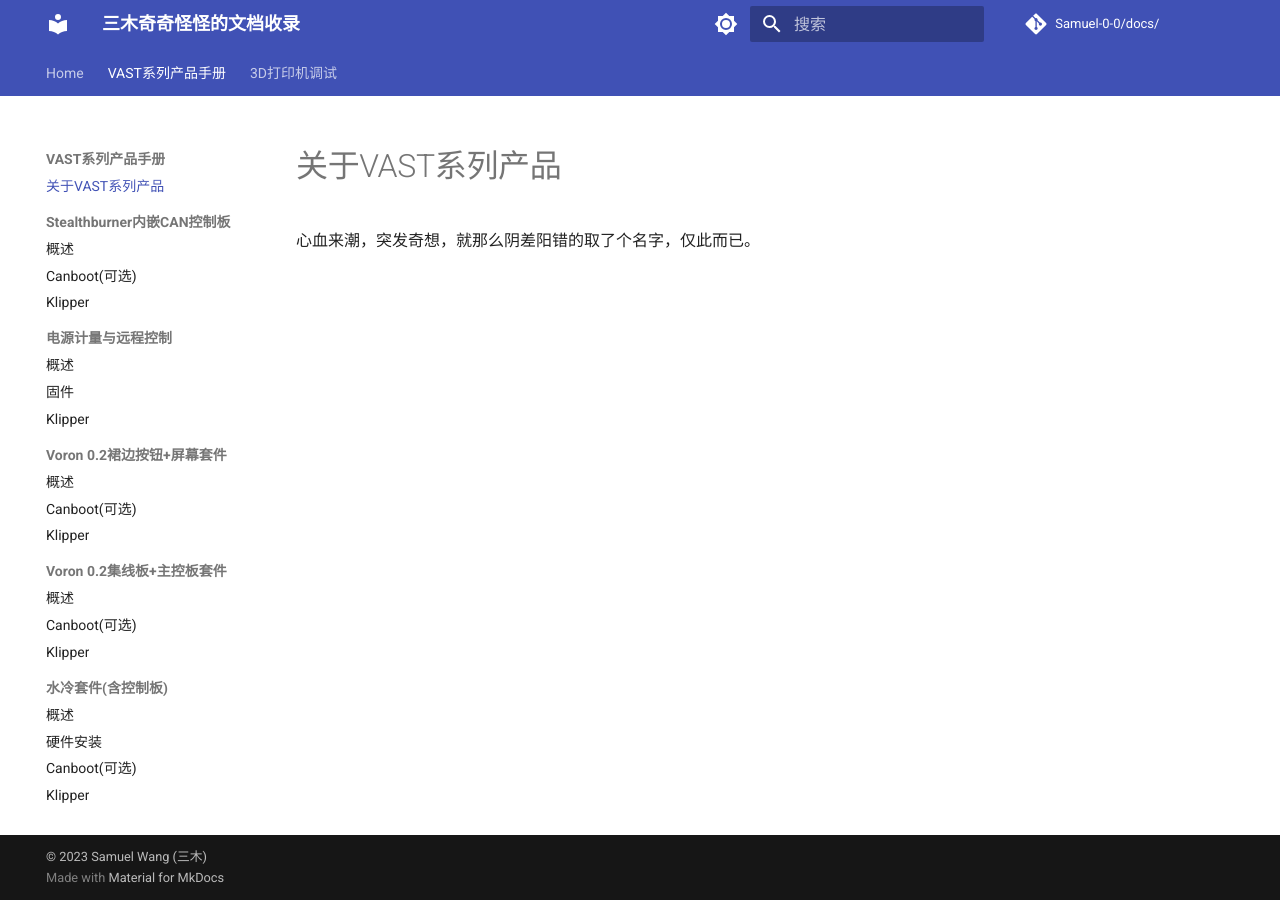
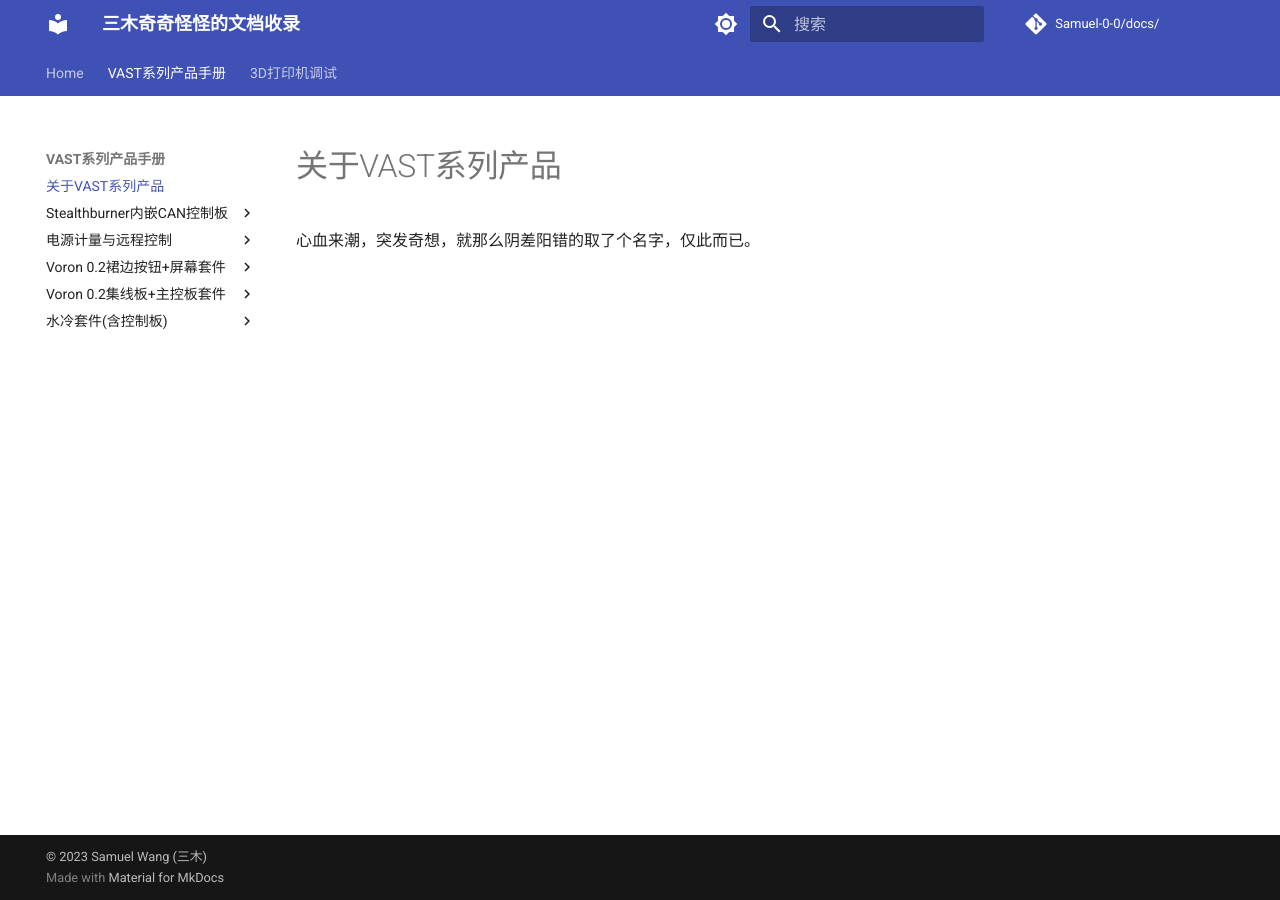
Before and after one commit to Samuel-0-0/docs, an MkDocs documentation site: the page built from docs/vast/index.md, in a window 1280 px wide. Built offline with MkDocs 1.6.1 and Material for MkDocs 9.7.7, drawn with Linux system fonts in a browser that asks for light colours; comment, search, counter and statistics services are not loaded.

Commit message:
Update mkdocs.yml

```diff
--- a/mkdocs.yml
+++ b/mkdocs.yml
@@ -73,13 +73,14 @@
     # 顶部导航菜单
     - navigation.tabs
     # 展开菜单
-    - navigation.sections
+    #- navigation.sections
     # 返回顶部按钮
     - navigation.top
     - search.highlight
     - search.share
     - search.suggest
   icon:
+    # 警示栏图标
     admonition:
       note: octicons/tag-16
       abstract: octicons/checklist-16
@@ -101,7 +102,7 @@
   # 警示栏可折叠
   - pymdownx.details
   - md_in_html
-  # 代码块
+  # 代码显示样式
   - pymdownx.highlight:
       anchor_linenums: true
       line_spans: __span
```
